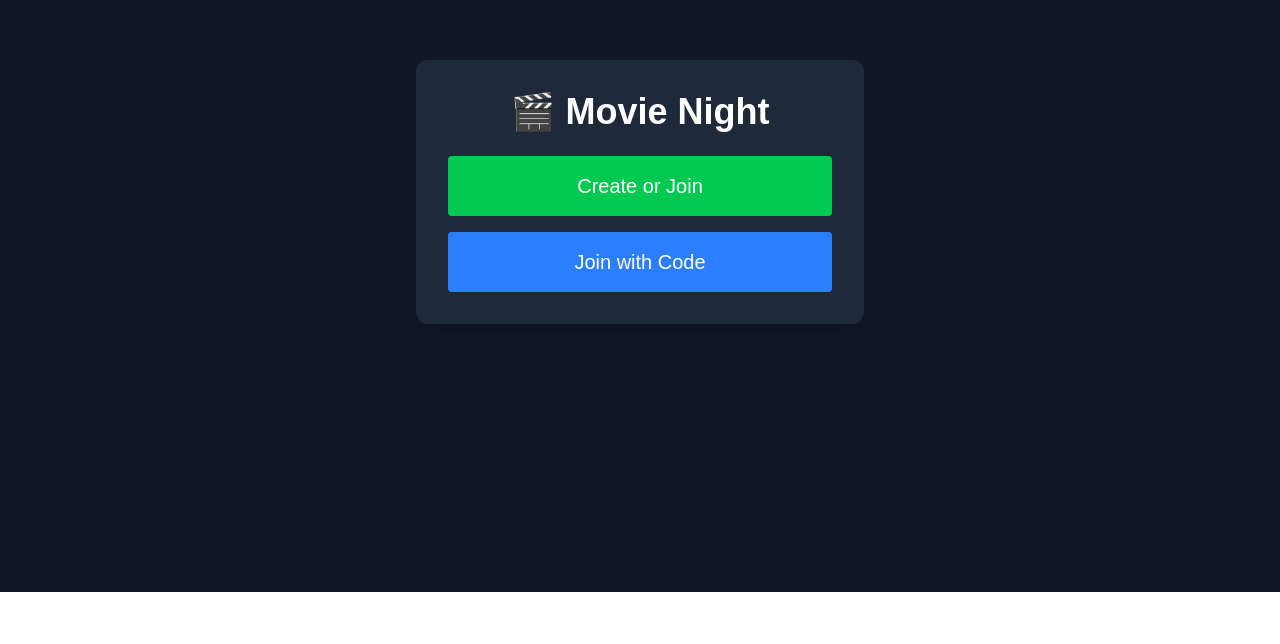
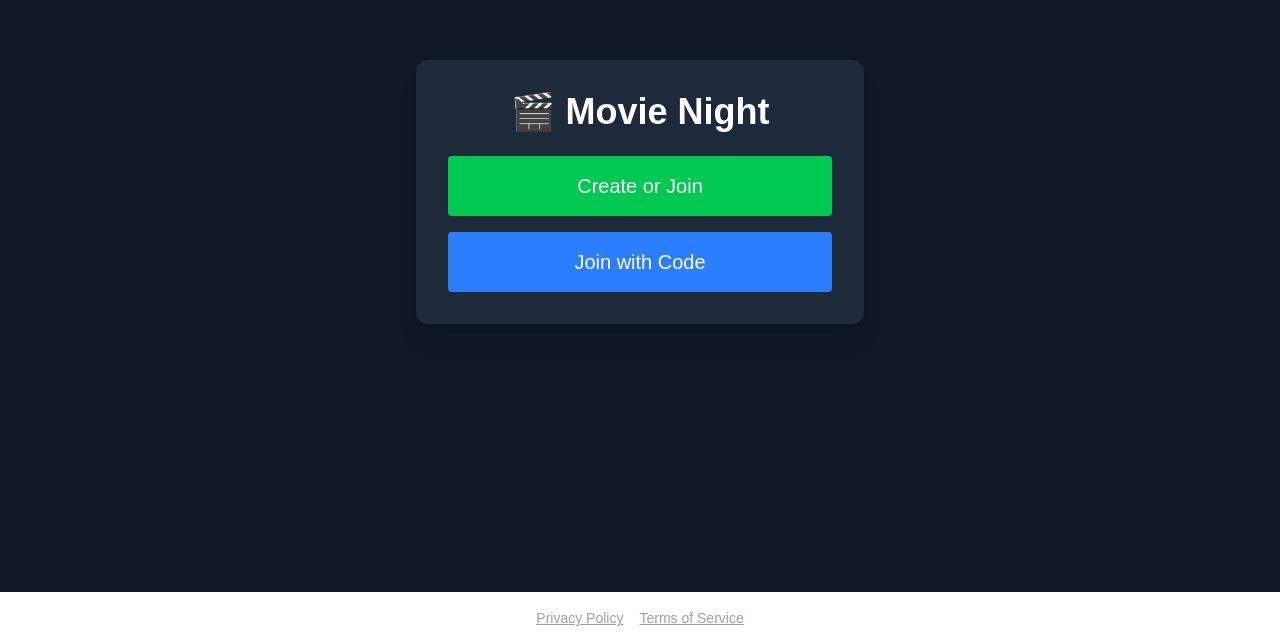
Before and after one commit to palex-555/movie-night, a Next.js app: page / in a window 1280 px wide. Shown: the part 208-852 px from the top of the page. Before the commit the page ends 800 px from the top, so only its background shows below. Built offline with nearby package versions, Linux system fonts and the light colour scheme.

Commit message:
Enhance layout with AdSense and full height body
Updated body class for full height and added Google AdSense script.

```diff
--- a/src/app/layout.js
+++ b/src/app/layout.js
@@ -1,5 +1,6 @@
+import "./globals.css";
 import { Geist, Geist_Mono } from "next/font/google";
-import "./globals.css";
+import Script from "next/script";
 
 // Load fonts
 const geistSans = Geist({
@@ -12,13 +13,10 @@ const geistMono = Geist_Mono({
   subsets: ["latin"],
 });
 
-// App metadata
+// Metadata for SEO + AdSense
 export const metadata = {
   title: "Movie Night",
   description: "Group movie voting app",
-  other: {
-    "google-adsense-account": "YOUR_ADSENSE_CLIENT_ID",
-  },
 };
 
 export default function RootLayout({ children }) {
@@ -27,8 +25,24 @@ export default function RootLayout({ children }) {
       lang="en"
       className={`${geistSans.variable} ${geistMono.variable} h-full antialiased`}
     >
-      <body className="min-h-full flex flex-col bg-gray-900 text-white">
+      <body className="min-h-screen flex flex-col bg-gray-900 text-white">
+
+        {/* Google AdSense (safe + correct way) */}
+        <Script
+          async
+          src="https://pagead2.googlesyndication.com/pagead/js/adsbygoogle.js?client=YOUR_ADSENSE_CLIENT_ID"
+          crossOrigin="anonymous"
+          strategy="afterInteractive"
+        />
+
+        {/* Page content */}
         {children}
+
+        {/* Footer (required for AdSense approval) */}
+        <footer className="mt-auto p-4 text-center text-gray-400 text-sm">
+          <a href="/privacy" className="underline mr-4">Privacy Policy</a>
+          <a href="/terms" className="underline">Terms of Service</a>
+        </footer>
       </body>
     </html>
   );
```
